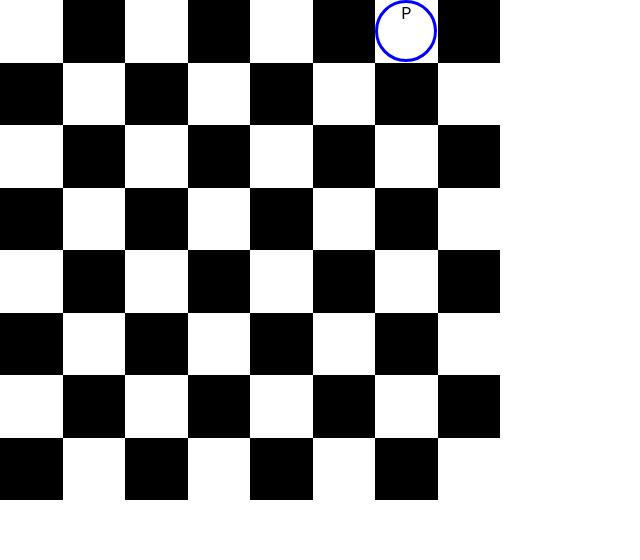
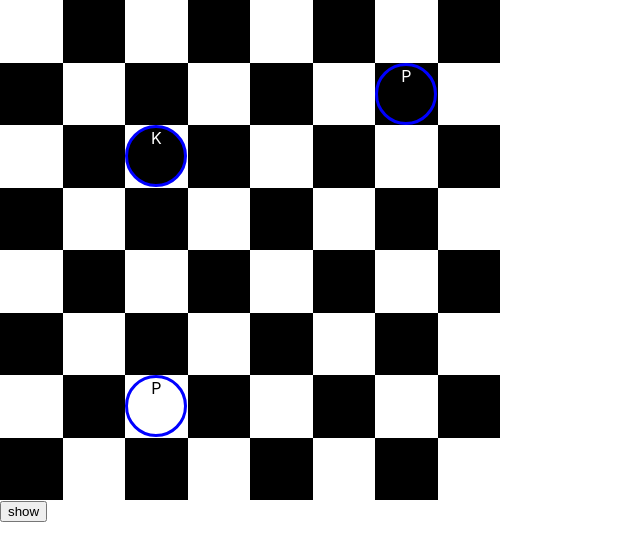
Before and after one commit to jvanha/full-stack-harjoitustyo, a React (Create React App) app in the folder chess-frontend/: page / in a window 1280 px wide. Shown: the top 560 px of the page, without its empty margins (0-640 px from the left). Built offline with nearby package versions, Linux system fonts and the light colour scheme; the HTML template or start-up script is replaced by a standard one.

Commit message:
4. paiva lopetus

```diff
--- a/chess-frontend/src/App.js
+++ b/chess-frontend/src/App.js
@@ -5,12 +5,14 @@ let i
 for (i=0; i<64; i++) {
   squares[i] = [i, null]
 }
-squares[6] = [6, { type: 'P', color: 'white'}]
+squares[50] = [50, { type: 'P', color: 'white'}]
+squares[18] = [18, { type: 'K', color: 'black'}]
+squares[14] = [14, { type: 'P', color: 'black'}]
 console.log(squares)
 
 function App() {
   const [ board, setBoard ] = useState(squares)
-
+  const [ showAttack, setShowAttack ] = useState(false)
   const movePiece = (from, to) => {
     const squareFrom = board[from]
     setBoard(board.map(square => {
@@ -22,6 +24,7 @@ function App() {
   return (
     <div>
       <Board board={board} movePiece={movePiece}/>
+      <button onSubmit={() => setShowAttack(!showAttack)}>show</button>
     </div>
   );
 }
--- a/chess-frontend/src/components/Board.jsx
+++ b/chess-frontend/src/components/Board.jsx
@@ -1,5 +1,7 @@
 import React from 'react'
+import { useEffect } from 'react'
 import { useState } from 'react'
+import { legitMoves } from '../utilFunctions'
 import Piece from './Piece'
 
 const boardStyle = {
@@ -15,13 +17,20 @@ const squareStyle = {
   height: '12.5%',
   width: '12.5%'
 }
-const MySquare = ({ content, handleSelection }) => {
+const MySquare = ({ content, handleSelection, selectedSquare, validMoves }) => {
   //console.log('square', content)
   const index = content[0]
 
-  const color = ((index + Math.floor(index/8))%2)===0 ? 'white' : 'black'
+  let color = ((index + Math.floor(index/8))%2)===0 ? 'white' : 'black'
+  if (content === selectedSquare)
+    color = 'green'
+  if (validMoves && validMoves.includes(content[0])) {
+    console.log('CHECK',content[0], validMoves)
+    console.log('CHECK',content[0] in validMoves)
+    color = 'red'
+  }
   return (
-    <div style={{ ...squareStyle, backgroundColor: color}} onClick={() => handleSelection(content[0])}>
+    <div style={{ ...squareStyle, backgroundColor: color}} onClick={() => handleSelection(content)}>
       {content[1] && <Piece piece={content[1]} selectPiece={() => console.log('...')}/>}
     </div>
   )
@@ -30,27 +39,38 @@ const MySquare = ({ content, handleSelection }) => {
 
 const Board = ({ board, movePiece }) => {
   const [ selectedSquare, setSelectedSquare ] = useState(null)
+  const [ validMoves, setValidMoves ] = useState([])
+
   console.log('selected', selectedSquare)
   console.log(board)
-  const handleSelection = (id) => {
+
+  useEffect(() => {
+    setValidMoves(legitMoves(selectedSquare, board))
+  },[selectedSquare, board])
+
+  const handleSelection = (square) => {
+    const id = square[0]
     console.log('select id',id)
     if (!selectedSquare && board[id][1]) {
       console.log('new')
-      setSelectedSquare(id)
+      setSelectedSquare(square)
     }
-    else if (selectedSquare === id) setSelectedSquare(null)
-    else if (selectedSquare){
-      movePiece(selectedSquare, id)
+    else if (selectedSquare && selectedSquare[0] === id) setSelectedSquare(null)
+    else if (selectedSquare && validMoves.includes(id)){
+      movePiece(selectedSquare[0], id)
       setSelectedSquare(null)
     }
 
   }
+
   return (
     <div style={boardStyle}>
       {board.map(element => (
         <MySquare
           key={element[0]}
           content={element}
+          selectedSquare={selectedSquare}
+          validMoves={validMoves}
           handleSelection={handleSelection}
         />
       ))}
--- a/chess-frontend/src/components/Piece.jsx
+++ b/chess-frontend/src/components/Piece.jsx
@@ -21,7 +21,7 @@ const Piece = ({ piece, selectPiece }) => {
     }
   }
   return (
-    <div style={{...testPieceStyle, borderColor, backgroundColor: piece.color}}
+    <div style={{...testPieceStyle, borderColor, backgroundColor: piece.color, color: piece.color==='black' ? 'white' : 'black'}}
           onClick={() => handleSelect}>
       {piece.type}
     </div>
--- a/chess-frontend/src/utilFunctions.js
+++ b/chess-frontend/src/utilFunctions.js
@@ -0,0 +1,46 @@
+export const legitMoves = (square, board) => {
+  //const squares = []
+  if (!square || !square[1])
+    return null
+
+  const squareId = square[0]
+  const pieceType = square[1].type
+  const pieceColor = square[1].color
+  console.log('piece type', pieceType)
+  if (pieceType === 'P') {
+    if (pieceColor === 'white' && squareId>8) {
+      return [squareId-8]
+    }
+    if (pieceColor === 'black' && squareId<56) {
+      return [squareId+8]
+    }
+  }
+  if (pieceType === 'K') {
+    let squares = []
+    if (squareId%8 > 0) {
+      squares.push(squareId-1)
+      if (Math.floor(squareId/8) < 7)
+        squares.push(squareId-1+8)
+      if (Math.floor(squareId/8) > 0)
+        squares.push(squareId-1-8)
+    }
+    if (squareId%8 < 7) {
+      squares.push(squareId+1)
+      if (Math.floor(squareId/8) < 7)
+        squares.push(squareId+1+8)
+      if (Math.floor(squareId/8) > 0)
+        squares.push(squareId+1-8)
+    }
+    if (Math.floor(squareId/8) < 7)
+      squares.push(squareId+8)
+    if (Math.floor(squareId/8) > 0)
+      squares.push(squareId-8)
+    return squares
+  }
+  console.log(pieceType)
+  return []
+}
+
+export const attacedSquares = (board, color) => {
+  return board.filter(square => (square[0].color===color)).map(square => legitMoves(square,board)).flat()
+}
```
